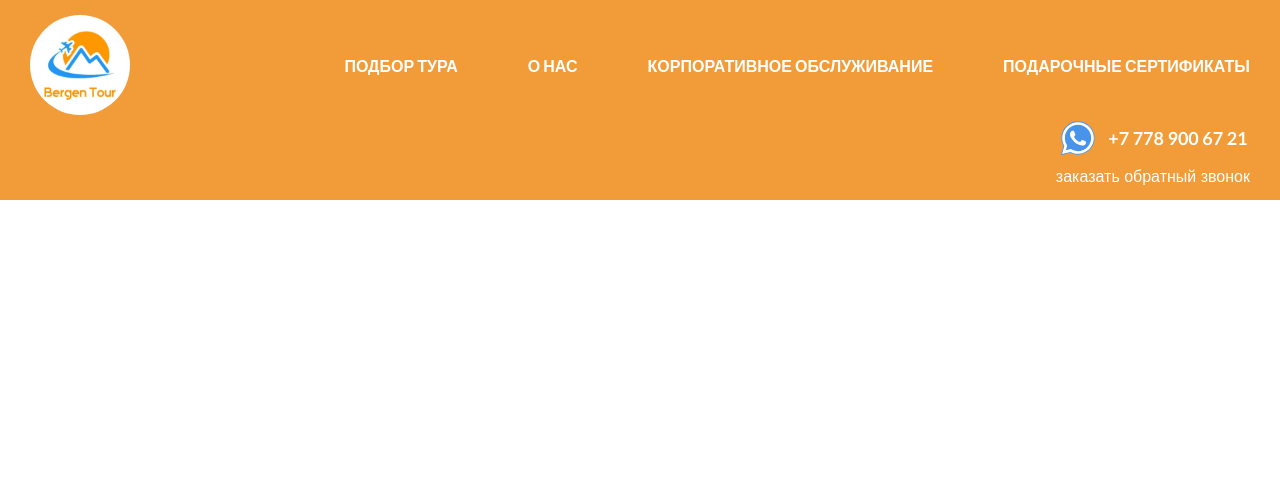
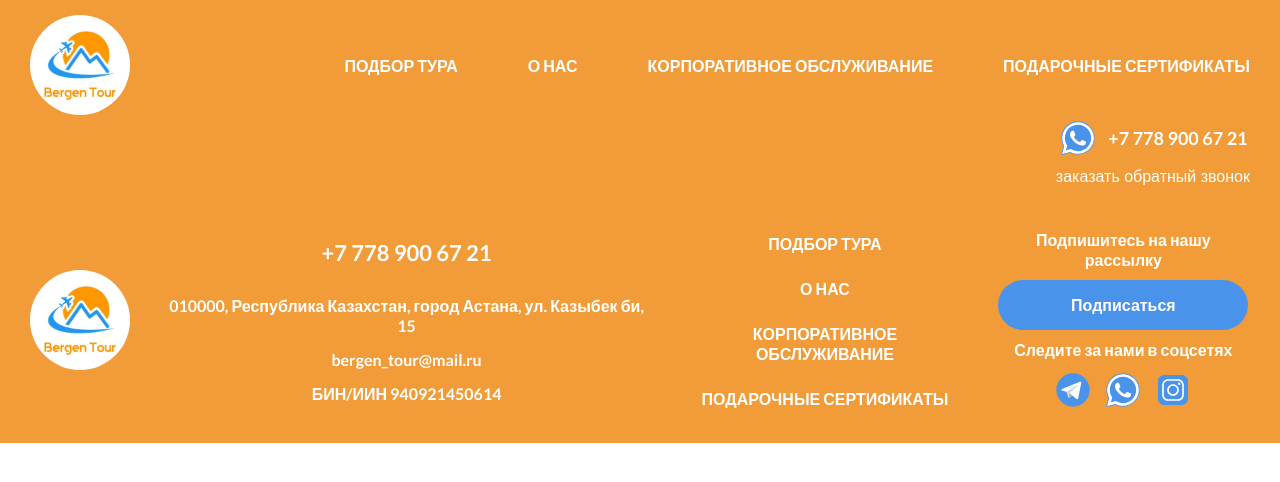
Before and after one commit to dariaSDemidova/Bergen-Tour, a React (Vite) app: page / in a window 1280 px wide. Shown: the top 482 px of the page. Built offline with nearby package versions, Linux system fonts and the light colour scheme.

Commit message:
add footer

```diff
--- a/src/components/Footer/Footer.jsx
+++ b/src/components/Footer/Footer.jsx
@@ -1,9 +1,42 @@
+import logo from '../../assets/icons/logo.svg';
+import telegram from '../../assets/icons/telegram.svg';
+import whatsapp from '../../assets/icons/whatsapp.svg';
+import instagram from '../../assets/icons/instagram.svg';
+import { Link } from 'react-router-dom';
 import './Footer.scss';
 
 const Footer = () => {
     return (
-        <>
-        </>
+        <footer className="footer">
+            <div className="footer__container">
+            <Link to="/"><img src={logo} alt="logo" className="footer__logo" /></Link>
+                <div className="footer__info">
+                    <div className="footer__phone">+7 778 900 67 21</div>
+                    <div className="footer__address">010000, Республика Казахстан, город Астана,
+                        ул. Казыбек би, 15</div>
+                    <a href="mailto:example@example.com" className="footer__mail">bergen_tour@mail.ru</a>
+                    <div className="footer__bin">БИН/ИИН 940921450614</div>
+                </div>
+                <nav className="footer__nav">
+                    <ul className="footer__menu">
+                        <li className="footer__menu-item"><Link to="/" className="footer__menu-link">Подбор тура</Link></li>
+                        <li className="footer__menu-item"><Link to="/about" className="footer__menu-link">О нас</Link></li>
+                        <li className="footer__menu-item"><Link to="/service" className="footer__menu-link">Корпоративное обслуживание</Link></li>
+                        <li className="footer__menu-item"><Link to="/certificates" className="footer__menu-link">Подарочные сертификаты</Link></li>
+                    </ul>
+                </nav>
+                <div className="footer__social">
+                    <div className="footer__newsletter-text">Подпишитесь на нашу рассылку</div>
+                    <a href="https://t.me/bergen_tour" className="footer__button" target="_blank">Подписаться</a>
+                    <div className="footer__follow-text">Следите за нами в соцсетях</div>
+                    <div className="footer__social-icons">
+                        <a href="https://t.me/bergen_tour" className="footer__telegram" target="_blank"><img src={telegram} alt="telegram"/></a>
+                        <a href="https://wa.me/77789006721" className="footer__whatsapp" target="_blank"><img src={whatsapp} alt="whatsapp"/></a>
+                        <a href="https://www.instagram.com/bergen_tour_kz" className="footer__instagram" target="_blank"><img src={instagram} alt="instagram"/></a>
+                    </div>
+                </div>
+            </div>
+        </footer>
     );
 };
 
--- a/src/components/Footer/Footer.scss
+++ b/src/components/Footer/Footer.scss
@@ -0,0 +1,91 @@
+@import '../../styles/variables.scss';
+@import '../../styles/mixins.scss';
+
+.footer {
+    background-color: $orange-color;
+
+    &__container {
+        padding: 50px;
+        display: flex;
+        justify-content: space-between;
+        align-items: center;
+
+        @media screen and (max-width: 1440px) {
+            padding: 30px;
+            gap: 30px;
+        }
+
+        @media screen and (max-width: 768px) {
+            flex-direction: column;
+            align-items: start;
+            gap: 60px;
+        }
+    }
+
+    &__logo {
+        height: 100px;
+    }
+
+    &__info {
+        @include text-styles(16px, 700, $white-color);
+        display: flex;
+        flex-direction: column;
+        gap: 15px;
+    }
+
+    &__phone {
+        @include text-styles(22px, 700, $white-color);
+        margin-bottom: 15px;
+    }
+
+    &__mail {
+        color: $white-color;
+        text-decoration: none;
+    }
+
+    &__menu {
+        display: flex;
+        flex-direction: column;
+        gap: 25px;
+        list-style: none;
+
+        &-link {
+            @include text-styles(16px, 700, $white-color);
+            text-decoration: none;
+            text-transform: uppercase;
+
+            &:hover {
+                color: $blue-color;
+                text-decoration: underline;
+            }
+        }
+    }
+
+    &__social {
+        @include text-styles(16px, 700, $white-color);
+        display: flex;
+        flex-direction: column;
+        align-items: center;
+        gap: 10px;
+
+        &-icons {
+            display: flex;
+            gap: 10px;
+            img {
+                height: 40px;
+            }
+        }
+    }
+
+    &__newsletter-text {
+        text-align: center;
+    }
+
+    &__button {
+        @include button;
+        text-decoration: none;
+        display: flex;
+        justify-content: center;
+        align-items: center;
+    }
+}
--- a/src/pages/Error/Error.scss
+++ b/src/pages/Error/Error.scss
@@ -1,10 +1,11 @@
 @import '../../styles/mixins';
 
 .error {
-    padding: 150px 0;
     display: flex;
     flex-direction: column;
+    min-height: 100vh;
     align-items: center;
+    justify-content: center;
     gap: 30px;
 
     &__title {
```
Also changed, not shown: src/App.scss (line endings or trailing spaces).
